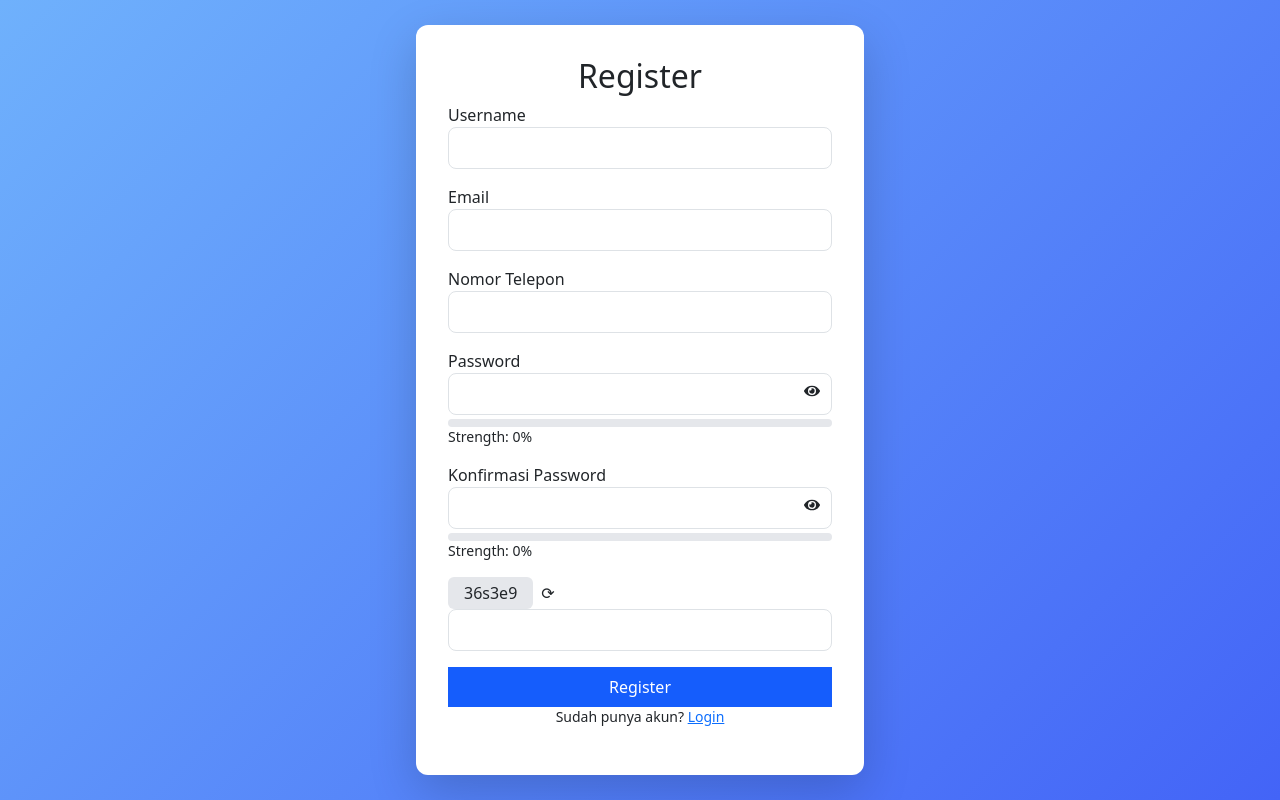
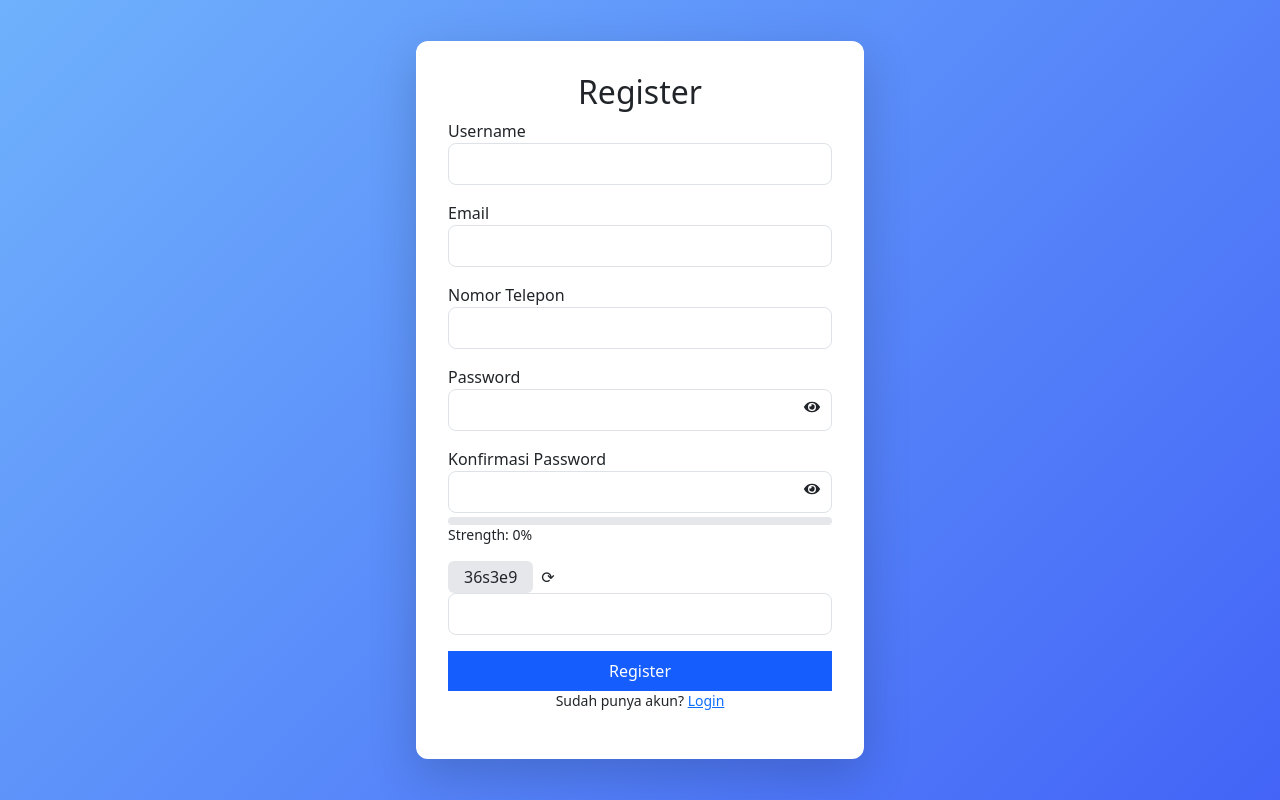
Before and after one commit to mithagresiaharahap241713057-droid/react-hooks-y-xxxx, a Next.js app: page /auth/register in a window 1280 px wide. Built offline with nearby package versions, Linux system fonts and the light colour scheme.

Commit message:
Update page.tsx
initial commit

```diff
--- a/src/app/auth/register/page.tsx
+++ b/src/app/auth/register/page.tsx
@@ -181,13 +181,14 @@ const RegisterPage = () => {
                             {showPassword ? <FaEyeSlash /> : <FaEye />}
                         </button>
                     </div>
-
+                    {formData.password && (
                     <div className="mt-1">
                         <div className="w-full h-2 bg-gray-200 rounded">
                             <div className="h-2 bg-blue-500 rounded" style={{ width: `${strength}%` }} />
                         </div>
                         <p className="text-sm">Strength: {strength}%</p>
                     </div>
+                    )}
 
                     {errors.password && <p className="text-red-500 text-sm">{errors.password}</p>}
                 </div>
```
